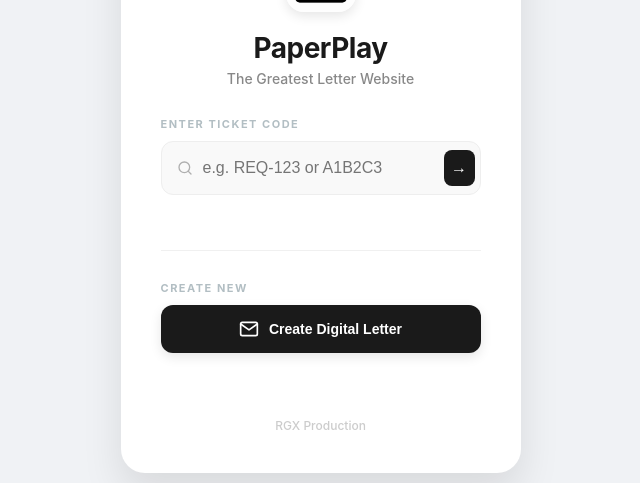
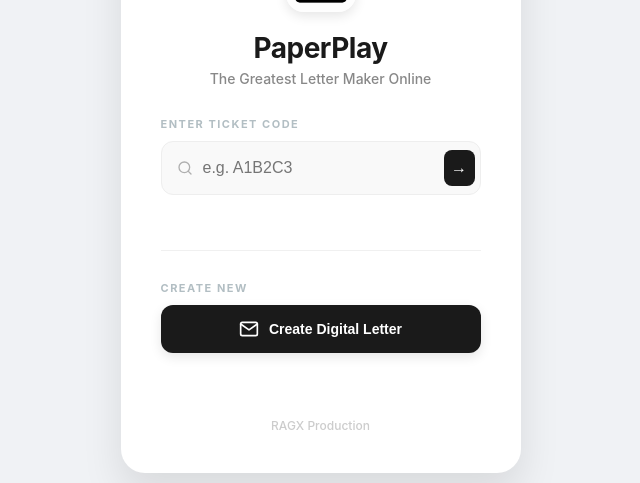
Before and after one commit to supercaylib/paperplay, a React (Vite) app: page / in a window 1280 px wide. Shown: the part 213-696 px from the top of the page, without its empty margins (334-974 px from the left). Built offline with nearby package versions, Linux system fonts and the light colour scheme.

Commit message:
Updated some words

```diff
--- a/src/App.jsx
+++ b/src/App.jsx
@@ -58,7 +58,7 @@ function LandingPage() {
       <div className="center-text" style={{marginBottom: '30px'}}>
         <img src="/logo.png" alt="Logo" className="logo-img" />
         <h1>PaperPlay</h1>
-        <p className="subtitle">The Greatest Letter Website</p>
+        <p className="subtitle">The Greatest Letter Maker Online</p>
       </div>
 
       {/* SMART TRACKING SECTION */}
@@ -70,7 +70,7 @@ function LandingPage() {
           </div>
           <input
             type="text"
-            placeholder="e.g. REQ-123 or A1B2C3"
+            placeholder="e.g. A1B2C3"
             value={ticketInput}
             onChange={(e) => setTicketInput(e.target.value.toUpperCase())}
             className="main-input"
@@ -107,7 +107,7 @@ function LandingPage() {
       </div>
 
       <div className="footer">
-        <p>RGX Production</p>
+        <p>RAGX Production</p>
       </div>
 
     </div>
--- a/src/ComposeLetter.jsx
+++ b/src/ComposeLetter.jsx
@@ -214,13 +214,13 @@ export default function ComposeLetter() {
             <div className="section">
               <label className="label-text">TO (RECEIVER'S NAME)</label>
               <div className="input-group">
-                <input type="text" className="main-input" placeholder="e.g. Your Lover" value={receiver} onChange={e => setReceiver(e.target.value)} style={{paddingLeft: '15px'}} />
+                <input type="text" className="main-input" placeholder="e.g. Receiver" value={receiver} onChange={e => setReceiver(e.target.value)} style={{paddingLeft: '15px'}} />
               </div>
             </div>
             <div className="section">
               <label className="label-text">FROM (YOUR NAME)</label>
               <div className="input-group">
-                <input type="text" className="main-input" placeholder="e.g. Your name" value={sender} onChange={e => setSender(e.target.value)} style={{paddingLeft: '15px'}} />
+                <input type="text" className="main-input" placeholder="e.g. Sender" value={sender} onChange={e => setSender(e.target.value)} style={{paddingLeft: '15px'}} />
               </div>
             </div>
             <div className="section">
```
